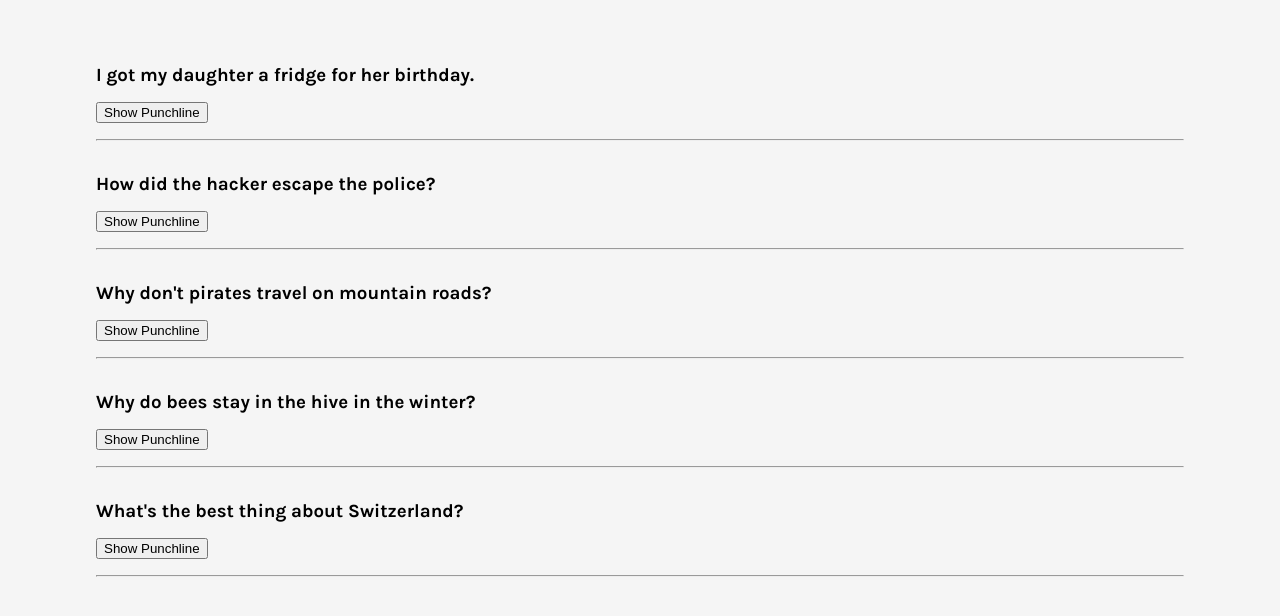
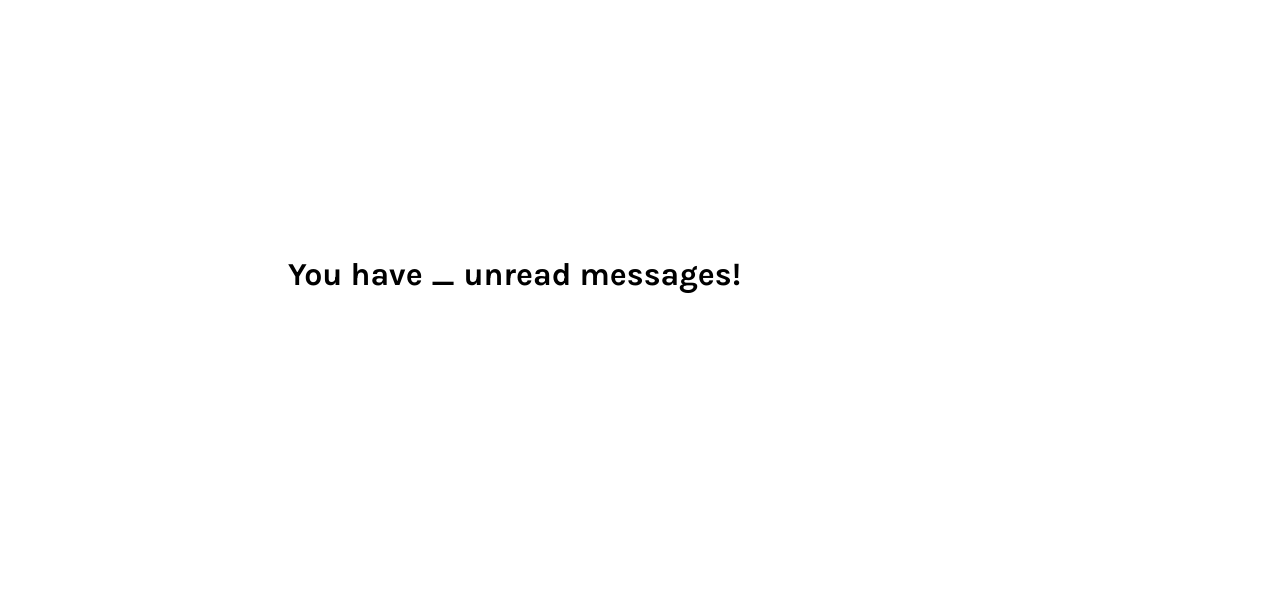
Before and after one commit to candytale55/react-state-projects, a React (Vite) app: page / in a window 1280 px wide. Shown: the top 616 px of the page. Built offline with nearby package versions, Linux system fonts and the light colour scheme.

Commit message:
chore: setup files for UnreadMessages component

```diff
--- a/src/App.jsx
+++ b/src/App.jsx
@@ -6,8 +6,9 @@ import IsGoingOut from './components/isgoingout/IsGoingOut'
 import MyFavoriteThings from './components/myfavoritethings/MyFavoriteThings'
 import ToggleFavorite from './components/togglefavorite/ToggleFavorite'
 import SignUpForm from './components/signupform/SignUpForm'
-import RegForm from './components/regform/RegForm' */
-import Jokes from './components/jokes/Jokes'
+import RegForm from './components/regform/RegForm'
+import Jokes from './components/jokes/Jokes'*/
+import UnreadMessages from "./components/unreadmessages/UnreadMessages"
 
 
 
@@ -16,7 +17,7 @@ function App() {
 
   return (
     <main className="container">
-      <Jokes />
+      <UnreadMessages />
       {/*<Jokes />*/}
       {/*<SignUpForm />*/}
       {/*<RegForm />*/}
--- /dev/null
+++ b/src/components/unreadmessages/UnreadMessages.jsx
@@ -0,0 +1,17 @@
+import React from "react"
+import './assets/styles.css'
+
+export default function UnreadMessages() {
+    const [unreadMessages, setUnreadMessages] = React.useState(["a", "b"])
+
+    /**
+     * Challenge:
+     * Only display the <h1> below if there are unread messages
+     */
+
+    return (
+        <div className="container">
+            <h1>You have _ unread messages!</h1>
+        </div>
+    )
+}
--- /dev/null
+++ b/src/components/unreadmessages/assets/styles.css
@@ -0,0 +1,9 @@
+* {
+    box-sizing: border-box;
+    margin: 0;
+}
+
+body {
+    font-family: "Karla", sans-serif;
+    margin: 20%;
+}
```
